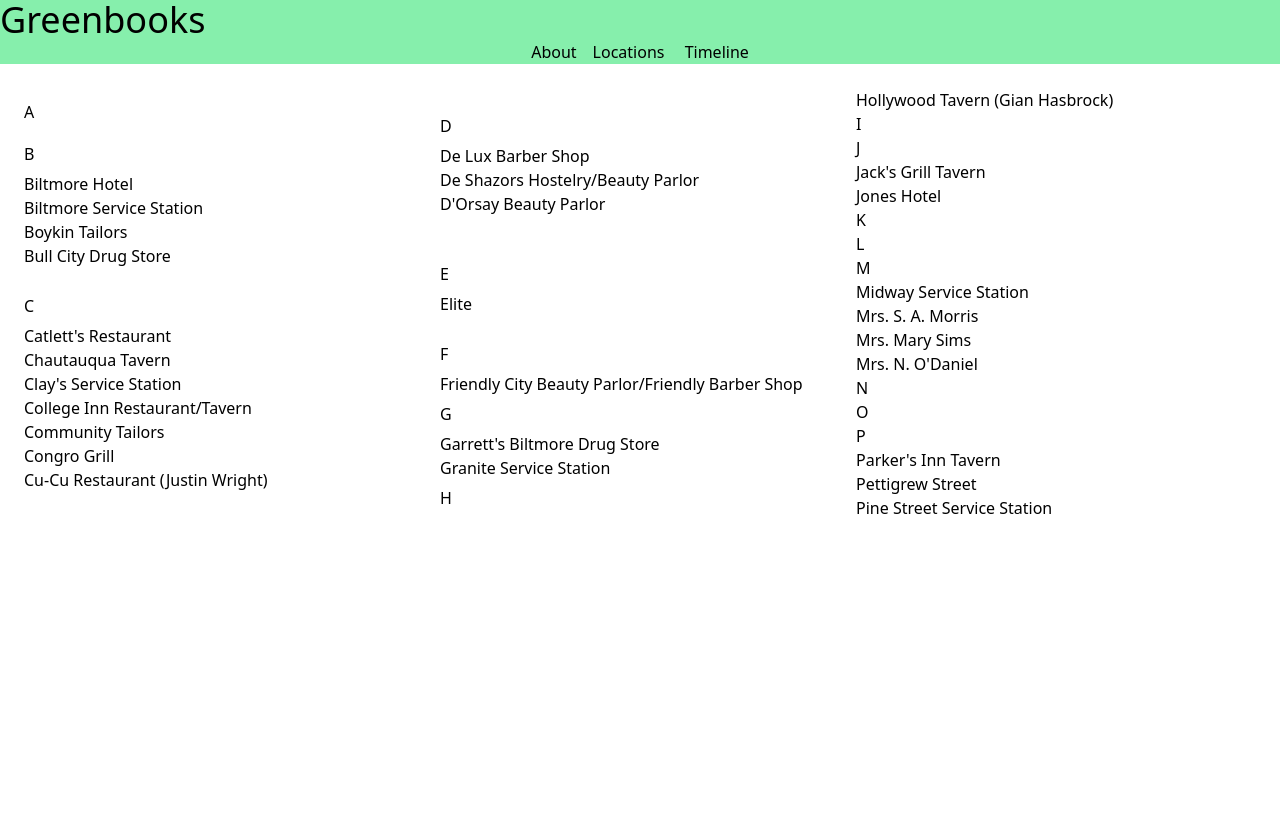
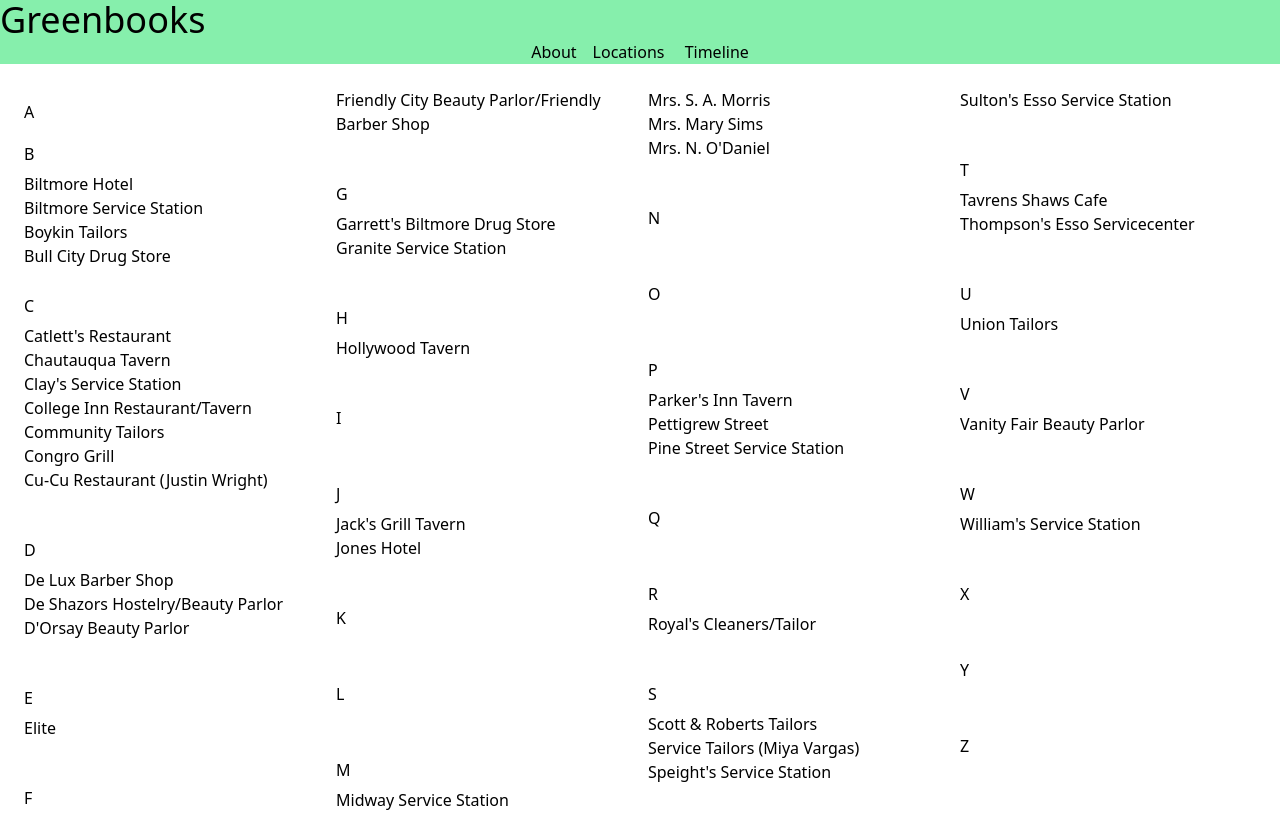
Before and after one commit to AustinSmall/Greenbook, a React (Create React App) app: page /locations in a window 1280 px wide. Before the commit the page ends 800 px from the top, so only its background shows below. Built offline with nearby package versions, Linux system fonts and the light colour scheme.

Commit message:
locations

```diff
--- a/src/components/Locations/index.js
+++ b/src/components/Locations/index.js
@@ -2,10 +2,11 @@ import React from 'react';
 
 function TextColumns() {
   return (
-      <div className="columns-3 container p-6">
+    <div className="container mx-full columns-4 p-6 flex-wrap">
         <div>
-                        <h2 id="#a" className="py-3">A</h2>
+            <h2 className="py-3">A</h2>
         </div>
+
         <div>
             <h2 className="py-1.5">B</h2>
              <ul>
@@ -13,9 +14,9 @@ function TextColumns() {
                 <li>Biltmore Service Station</li>
                 <li>Boykin Tailors</li>
                 <li>Bull City Drug Store </li>
-
             </ul>
         </div>
+
         <div className="py-5">
             <h2 className="py-1.5">C</h2>
                 <ol className="space-y-.5">
@@ -45,15 +46,15 @@ function TextColumns() {
             </ol>
         </div>
 
-                    <div>
+        <div className='py-5'>
             <h2 className="py-1.5"> F</h2>
-                        <ol>
+            <ol className='space-y-.5'>
                 <li>Friendly City Beauty Parlor/Friendly Barber Shop </li>
 
             </ol>
         </div>
 
-                    <div>
+        <div className='py-5'>
             <h2 className="py-1.5">G</h2>
             <ol className="space-y-.5">
                 <li>Garrett's Biltmore Drug Store</li>
@@ -61,38 +62,36 @@ function TextColumns() {
             </ol>
         </div>
 
-                    <div>
+        <div className='py-5'>
             <h2 className="py-1.5">H</h2>
-                        <ol>
-                            <li>
-                            Hollywood Tavern (Gian Hasbrock)
-                            </li>
+            <ol className='space-y-.5'>
+                <li>Hollywood Tavern</li>
             </ol>
         </div>
 
-                    <div>
-                        <h2>I</h2>
+        <div className='py-5'>
+            <h2 className='py-1.5'>I</h2>
         </div>
 
-                    <div>
-                        <h2>J</h2>
-                        <ol>
+        <div className='py-5'>
+            <h2 className='py-1.5'>J</h2>
+            <ol className='space-y-.5'>
                 <li>Jack's Grill Tavern </li>
                 <li>Jones Hotel </li>
             </ol>
         </div>
 
-                    <div>
-                        <h2>K</h2>
+        <div className='py-5'>
+            <h2 className='py-1.5'>K</h2>
         </div>
 
-                    <div>
-                        <h2>L</h2>
+        <div className='py-5'>
+            <h2 className='py-1.5'> L</h2>
         </div>
 
-                    <div>
-                        <h2>M</h2>
-                        <ol>
+        <div className='py-5'>
+            <h2 className='py-1.5'>M</h2>
+            <ol className='space-y-.5'>
                 <li>Midway Service Station</li>
                 <li>Mrs. S. A. Morris </li>
                 <li>Mrs. Mary Sims </li>
@@ -100,23 +99,83 @@ function TextColumns() {
             </ol>
         </div>
 
-                    <div>
-                        <h2>N</h2>
+        <div className='py-5'>
+            <h2 className='py-1.5'>N</h2>
         </div>
 
-                    <div>
-                        <h2>O</h2>
+        <div className='py-5'>
+            <h2 className='py-1.5'>O</h2>
         </div>
 
-                    <div>
-                        <h2>P</h2>
-                    </div>
-                        <div>
-                            <ol>
+        <div className='py-5'>
+            <h2 className='py-1.5'>P</h2>
+                <ol className='space-y-.5'>
                     <li>Parker's Inn Tavern </li>
                     <li>Pettigrew Street</li>
                     <li>Pine Street Service Station</li>
                 </ol>
+        </div>
+
+        <div className='py-5'>
+            <h2 className='py-1.5'>Q</h2>
+        </div>
+
+        <div className='py-5'>
+            <h2 className='py-1.5'>R</h2>
+            <ol className='space-y-.5'>
+                <li>Royal's Cleaners/Tailor </li>
+            </ol>
+        </div>
+
+        <div className='py-5'>
+            <h2 className='py-1.5'>S</h2>
+            <ol className='space-y-.5'>
+                <li>Scott & Roberts Tailors</li>
+                <li>Service Tailors (Miya Vargas)</li>
+                <li>Speight's Service Station</li>
+                <li>Sulton's Esso Service Station</li>
+            </ol>
+        </div>
+
+        <div className='py-5'>
+            <h2 className='py-1.5'>T</h2>
+            <ol className='space-y-.5'>
+                <li>Tavrens Shaws Cafe </li>
+                <li>Thompson's Esso Servicecenter</li>
+            </ol>
+        </div>
+
+        <div className='py-5'>
+            <h2 className='py-1.5'>U</h2>
+            <ol className='space-y-.5'>
+                <li>Union Tailors</li>
+            </ol>
+        </div>
+
+        <div className='py-5'>
+            <h2 className='py-1.5'>V</h2>
+            <ol className='space-y-.5'>
+                <li>Vanity Fair Beauty Parlor </li>
+            </ol>
+        </div>
+
+        <div className='py-5'>
+            <h2 className='py-1.5'>W</h2>
+            <ol className='space-y-.5'>
+                <li>William's Service Station </li>
+            </ol>
+        </div>
+
+        <div className='py-5'>
+            <h2 className='py-1.5'>X</h2>
+        </div>
+
+        <div className='py-5'>
+            <h2 className='py-1.5'>Y</h2>
+        </div>
+
+        <div className='py-5'>
+            <h2 className='py-1.5'>Z</h2>
         </div>
 
     </div>
```
Lines whose indentation alone changed are shown as unchanged.
